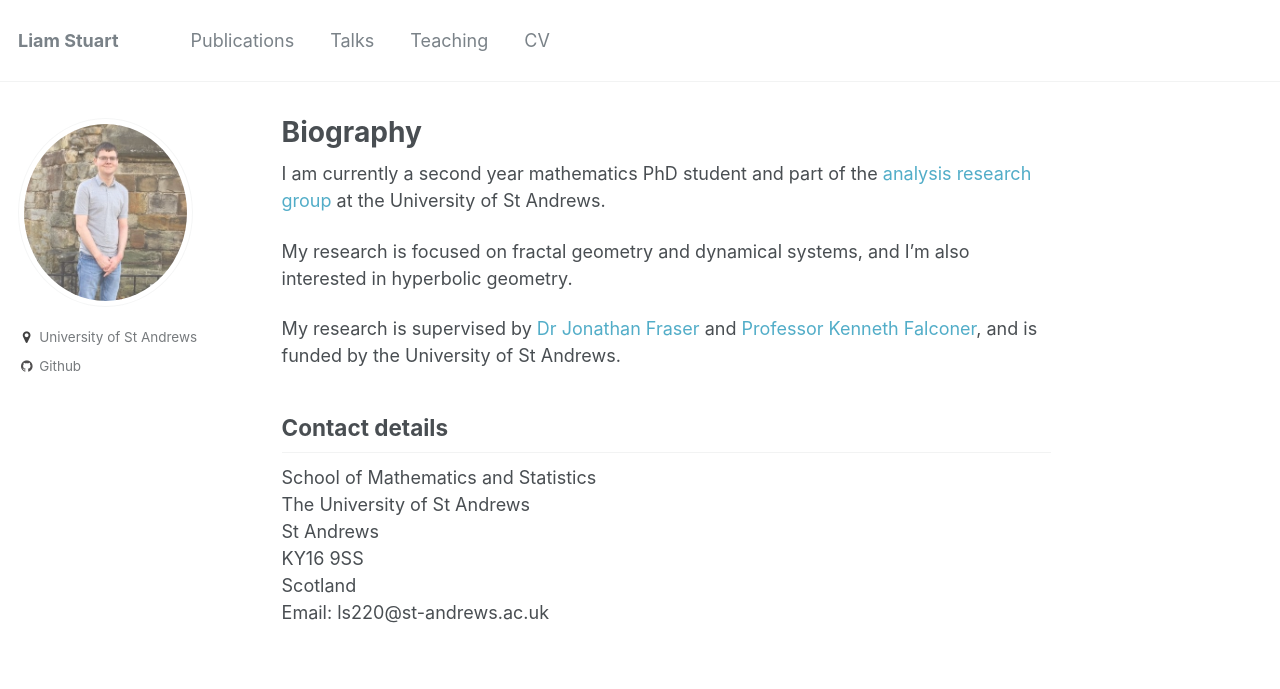
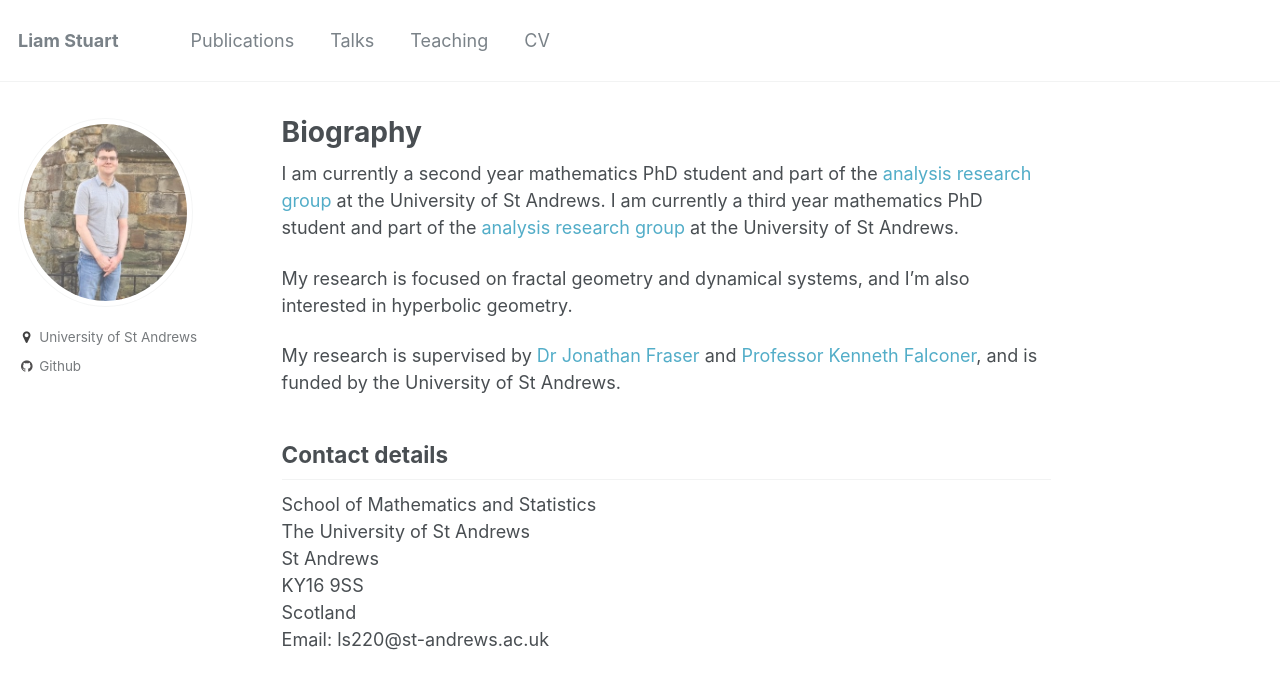
Before and after one commit to liam-stuart/liam-stuart.github.io, a Jekyll site: the page built from _pages/about.md, in a window 1280 px wide. Shown: the top 689 px of the page. Built offline with Jekyll 4.4.1, drawn with Linux system fonts in a browser that asks for light colours.

Commit message:
Update about.md

```diff
--- a/_pages/about.md
+++ b/_pages/about.md
@@ -10,6 +10,7 @@
 ---
 
 I am currently a second year mathematics PhD student and part of the [analysis research group](http://www.mcs.st-andrews.ac.uk/pg/pure/Analysis/) at the University of St Andrews.
+I am currently a third year mathematics PhD student and part of the [analysis research group](http://www.mcs.st-andrews.ac.uk/pg/pure/Analysis/) at the University of St Andrews.
 
 My research is focused on fractal geometry and dynamical systems, and I'm also interested in hyperbolic geometry.
 
```
